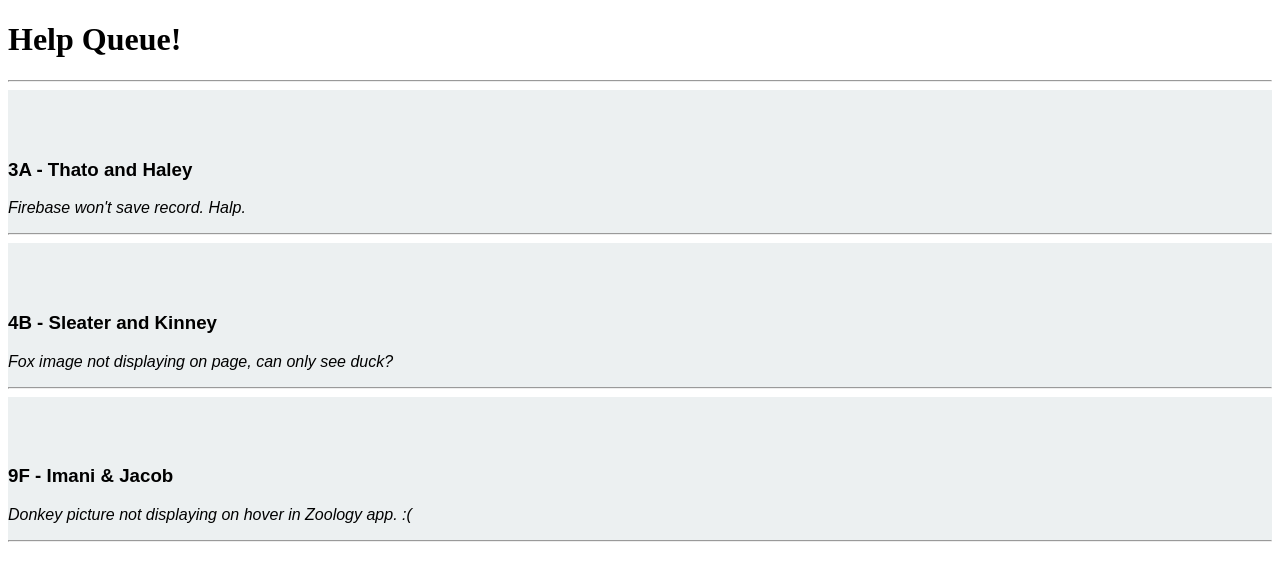
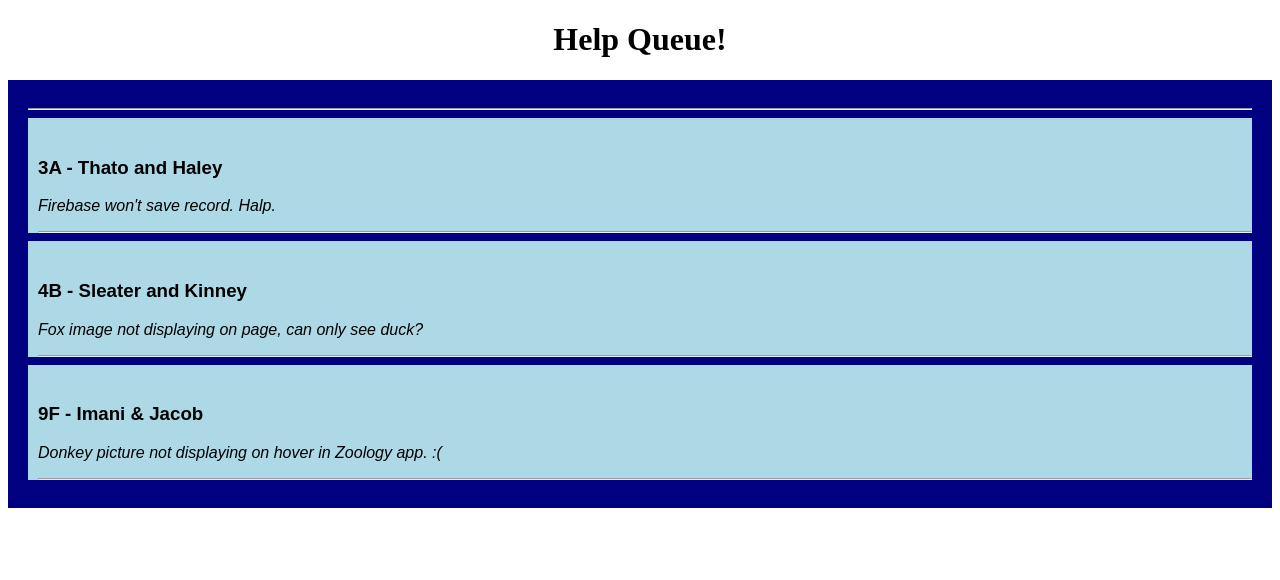
Before and after one commit to reneesarley/Help-Queue, a React app: page / in a window 1280 px wide. Shown: the top 580 px of the page. Built offline with nearby package versions, Linux system fonts and the light colour scheme.

Commit message:
add css objects to components

```diff
--- a/src/components/Header.jsx
+++ b/src/components/Header.jsx
@@ -1,8 +1,11 @@
 import React from 'react';
 
 function Header() {
+  var headerStyles = {
+    textAlign: "center"
+  }
   return(
-    <h1>Help Queue!</h1>
+    <h1 style={headerStyles}>Help Queue!</h1>
   );
 }
 
--- a/src/components/Ticket.jsx
+++ b/src/components/Ticket.jsx
@@ -2,14 +2,15 @@ import React from 'react';
 import PropTypes from 'prop-types';
 
 function Ticket(props){
-  var myStyledComponentStyles = {
-    backgroundColor: '#ecf0f1',
+  var ticketStyles = {
+    backgroundColor: '#add8e6',
     fontFamily: 'sans-serif',
-    paddingTop: '50px'
+    paddingTop: '20px',
+    paddingLeft: '10px'
   };
 
   return (
-    <div style={myStyledComponentStyles}>
+    <div style={ticketStyles}>
       <h3>{props.location} - {props.names}</h3>
       <p><em>{props.issue}</em></p>
       <hr/>
--- a/src/components/TicketList.jsx
+++ b/src/components/TicketList.jsx
@@ -22,8 +22,14 @@ var masterTicketList = [
 
 function TicketList(){
 
+  var ticketListStyles = {
+    backgroundColor: '#000080',
+    fontFamily: 'sans-serif',
+    padding: '20px'
+  };
+
   return (
-    <div>
+    <div style={ticketListStyles}>
       <hr/>
       {masterTicketList.map((ticket, index) =>
         <Ticket names={ticket.names}
```
